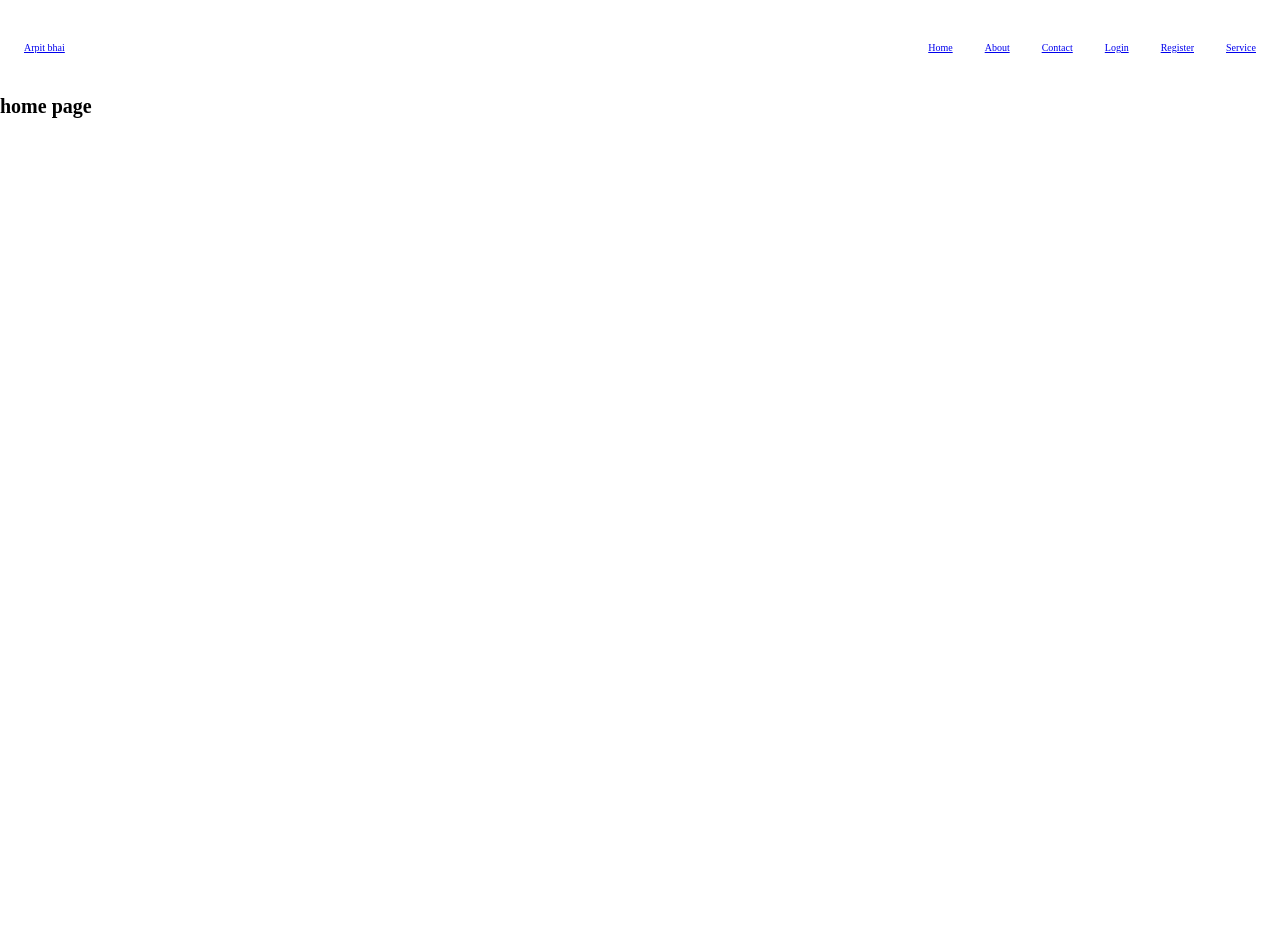
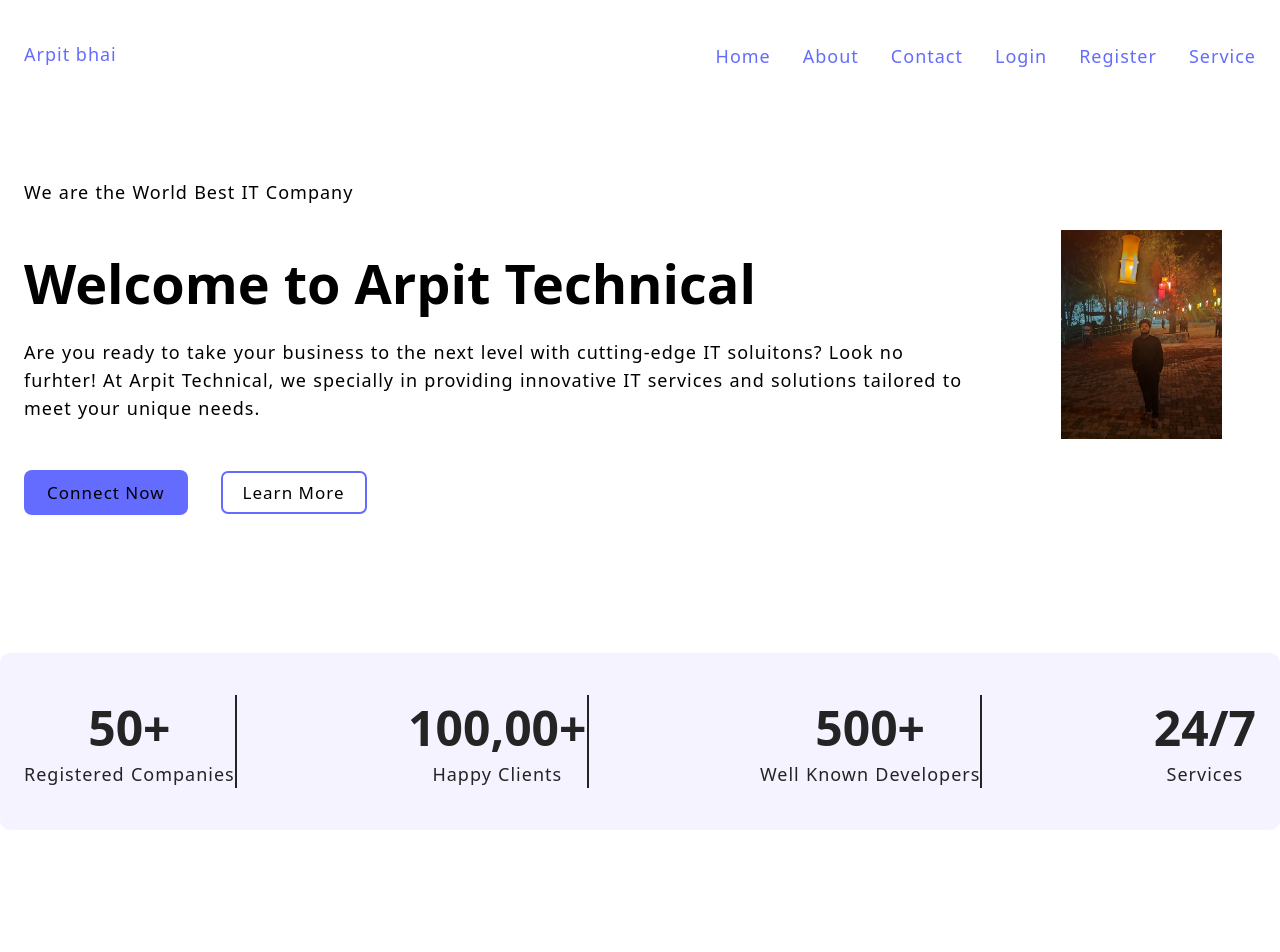
Before and after one commit to ArpitHanotiya/Admin-Portal, a React (Vite) app in the folder client/: page / in a window 1280 px wide. Shown: the top 952 px of the page. Before the commit the page ends 800 px from the top, so only its background shows below. Built offline with nearby package versions, Linux system fonts and the light colour scheme.

Commit message:
Completet home page using CSS styling

```diff
--- a/client/src/index.css
+++ b/client/src/index.css
@@ -2,12 +2,165 @@
     margin: 0;
     padding: 0;
     box-sizing: border-box;
+    font-family: Urbanist, system-ui, Avenir, Helevetica, Arial, sans-serif;
+    color-scheme: light dark;
+}
+
+:root{
+    --bg-color: #f4f3ff;
+    --btn-color: #646cff;
+    --dark-color: #242424;
+    --helper-color: #99b9ff;
 }
 
 html{
     font-size: 62.5%;
 }
 
-li{
+/* base style */
+body{
+    margin: 0;
+    /* min-width: 32rem; */
+    min-height: 100vh;
+}
+
+h1{
+    font-size: 5.4rem;
+    line-height: 1.1;
+    font-weight: bold;
+}
+
+
+p,
+li,
+label,
+input,
+textarea{
+    font-size: 1.8rem;
+    line-height: 1.56;
+    letter-spacing: 0.1rem;
+    word-spacing: 0.06rem;
+}
+
+a{
+    font-weight: 500;
+    font-size: 1.8rem;
+    letter-spacing: 0.1rem;
+    color: var(--btn-color);
+    text-decoration: inherit;
+}
+
+li {
     list-style: none;
 }
+
+/* layout Rule */
+
+.container{
+    max-width: 140rem;
+    padding: 4rem 2.4rem;
+    margin: 0 auto;
+}
+
+.grid{
+    display: grid;
+    gap: 6.4rem;
+}
+
+.grid-two-cols{
+    grid-template-columns: repeat(2, 1fr);
+}
+
+.grid-four-cols{
+    grid-template-columns: repeat(4, 1fr);
+}
+
+/* Module rules / reusable */
+button{
+    text-transform: capitalize;
+    padding: 1rem 2.2rem;
+    font-size: 1.7rem;
+    font-weight: 500;
+    background-color: var(--btn-color);
+    border-radius: 0.8rem;
+    border: 0.1rem solid transparent;
+    cursor: pointer;
+    letter-spacing: 0.1rem;
+    transition: border-color 0.3s;
+}
+
+.secondary-btn{
+    background-color: transparent;
+    box-shadow: inset 0 0 0 0.2rem var(--btn-color);
+    margin-left: 3.2rem;
+}
+
+/* state rules */
+
+button:hover{
+    box-shadow: inset 0 0 0 0.2rem var(--bg-color);
+
+}
+
+a:hover,
+a:active{
+    color: #535bf2;
+}
+
+/* Hero section */
+.section-hero{
+    & .grid{
+        align-items: center;
+    }
+
+    .hero-content{
+        & p{
+            margin : 2.4rem 0 4.8rem 0;
+            &:first child{
+                margin: 0 0 1.2rem 0;
+            }
+        }
+    }
+
+    .hero-image{
+        display: flex;
+        justify-content: center;
+        & img{
+            width: 70%;
+            height: auto;
+        }
+    }
+}
+/* End Hero */
+
+/* analytics section  */
+
+.section-analytics{
+    margin: 9.6rem 0;
+
+    & .container{
+        background-color: var(--bg-color);
+        border-radius: 1rem;
+    }
+
+    & .grid{
+        color: var(--dark-color);
+
+        & .div1{
+            text-align: center;
+            border-right: 0.2rem solid var(--dark-color);
+
+            &:last-child{
+                border: none;
+            }
+            & h2{
+                font-size: 4.8rem;
+            }
+            & p{
+                text-transform: capitalize;
+            }
+        }
+    }
+}
+
+/* End analytics section */
--- a/client/src/pages/Home.jsx
+++ b/client/src/pages/Home.jsx
@@ -1,7 +1,86 @@
 export const Home = () => {
     return(
         <>
-            <h1>home page</h1>
+            <main>
+                <section className="section-hero">
+                    <div className="container grid grid-two-cols">
+                        <div className="hero-content">
+                            <p>We are the World Best IT Company</p>
+                            <h1>Welcome to Arpit Technical</h1>
+                            <p>
+                                Are you ready to take your business to the next level with cutting-edge IT soluitons? Look no furhter! At Arpit Technical, we specially in providing innovative IT services and solutions tailored to meet your unique needs.
+                            </p>
+                            <div className="btn btn-group">
+                                <a href="/contact">
+                                    <button className="btn">connect now</button>
+                                </a>
+                                <a href="/services">
+                                    <button className="btn secondary-btn">learn more</button>
+                                </a>
+                            </div>
+                        </div>
+                        <div className="hero-image">
+                            <img
+                            src="/image/my_pic.jpg"
+                            alt="coding together"
+                            width="400"
+                            height="500"
+                            />
+                        </div>
+                    </div>
+                </section>
+            </main>
+
+            <section className="section-analytics">
+                <div className="container grid grid-four-cols">
+                    <div className="div1">
+                        <h2>50+</h2>
+                        <p>registered companies</p>
+                    </div>
+                    <div className="div1">
+                        <h2>100,00+</h2>
+                        <p>Happy Clients</p>
+                    </div>
+                    <div className="div1">
+                        <h2>500+</h2>
+                        <p>Well known Developers</p>
+                    </div>
+                    <div className="div1">
+                        <h2>24/7</h2>
+                        <p>services</p>
+                    </div>
+                </div>
+            </section>
+
+            {/* 3rd section */}
+            <section className="section-hero">
+                <div className="container grid grid-two-cols">
+                    <div className="hero-image">
+                        <img
+                        src="/image/my_pic.jpg"
+                        alt="coding together"
+                        width="400"
+                        height="500"
+                        />
+                    </div>
+                    <div className="hero-content">
+                        <p>We are here to help you</p>
+                        <h1>Welcome to Arpit Technical</h1>
+                        <p>
+                            Are you ready to take your business to the next level with cutting-edge IT soluitons? Look no furhter! At Arpit Technical, we specially in providing innovative IT services and solutions tailored to meet your unique needs.
+                        </p>
+                        <div className="btn btn-group">
+                            <a href="/contact">
+                                <button className="btn">connect now</button>
+                            </a>
+                            <a href="/services">
+                                <button className="btn secondary-btn">learn more</button>
+                            </a>
+                        </div>
+                    </div>
+
+                </div>
+            </section>
         </>
     );
 };
```
